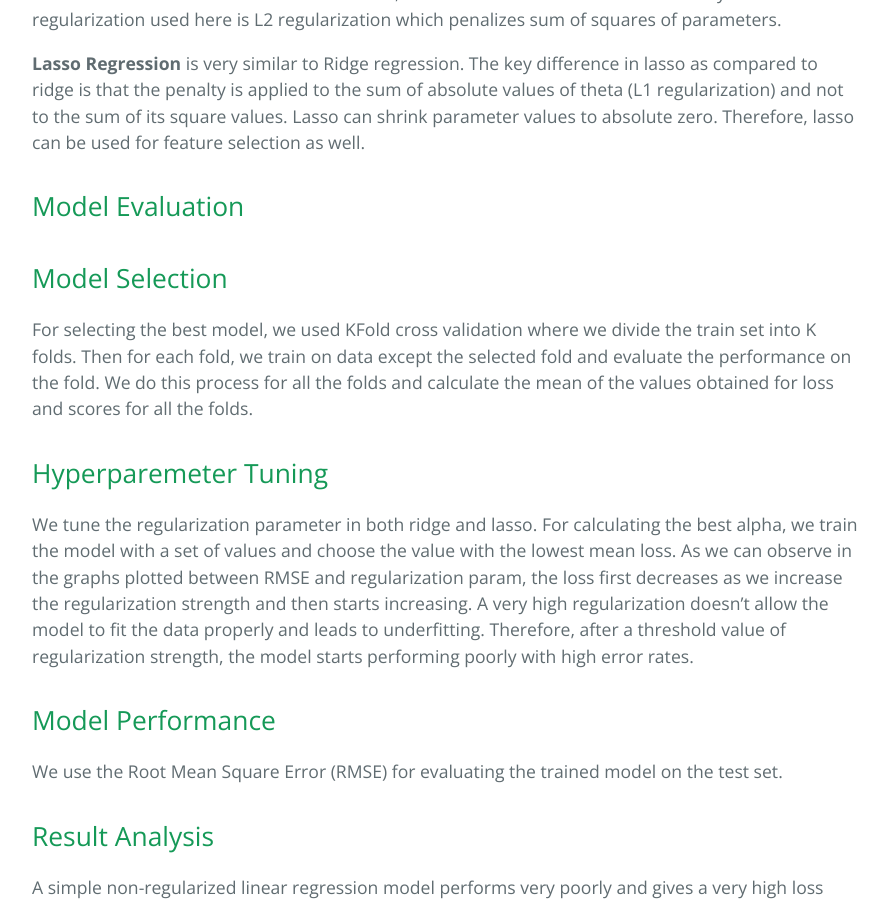
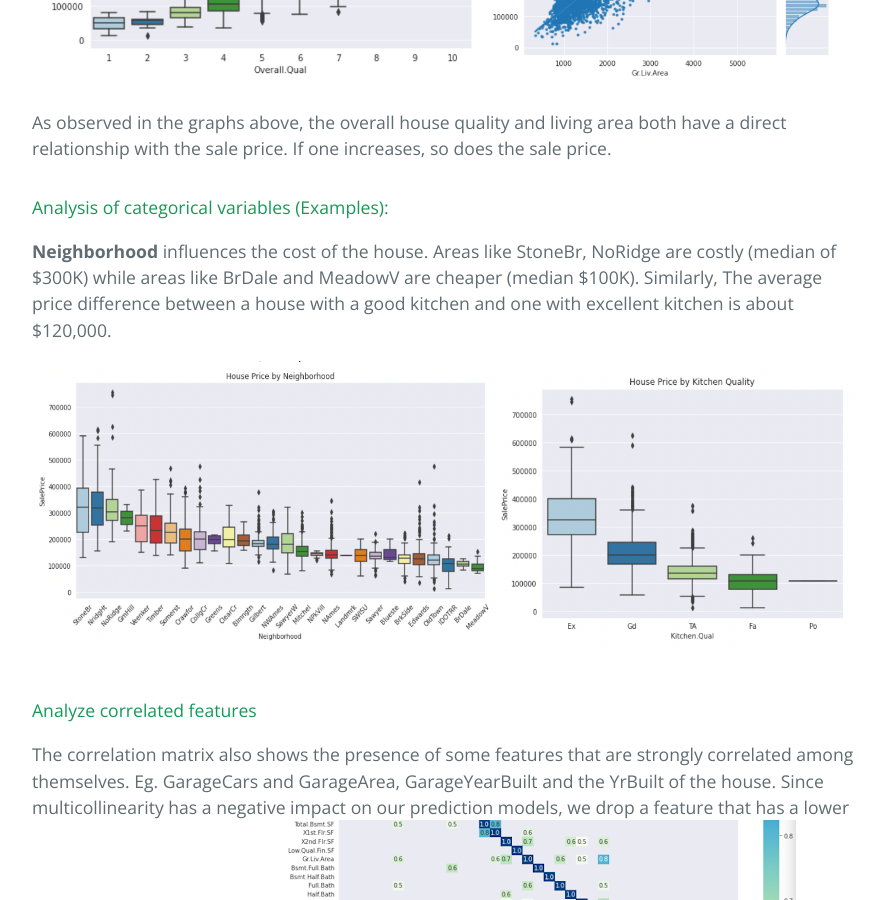
Before and after one commit to shrutipatel11/priceRecommentation, a Jekyll site: the page built from docs/index.md, in a window 1280 px wide and 900 px high, scrolled down 4707 px. Shown: the whole window, without its empty margins (192-1080 px from the left). Built offline with Jekyll 4.4.1, drawn with Linux system fonts in a browser that asks for light colours; some of the changed text lies outside the part shown.

Commit message:
Added all images

```diff
--- a/docs/index.md
+++ b/docs/index.md
@@ -45,10 +48,14 @@ Next we wanted to evaluate numerical features. This is basically to identify whi
 #### Correlation Function
 In this method we used sklearn’s correlation function. It gave us the top 10 features correlated with SalePrice. Some of these features included the overall quality, living area, garage area, number of full bathrooms, year built and the year in which the house was remodeled.
 
+![Correlation Function](./images/correlation_function.png)
+
 #### Feature Elimination
 In the second method we used sklearn’s recursive feature elimination method. It excludes the categorical variables and returns a list of top 10 features that were closely related with the SalePrice attribute.
 
 According to both of our above analyses, the overall quality, living area, number of full baths, cars in the garage and the year of built are some of the most important features in determining the house price.
+
+![Feature Elimination](./images/feature_elimination.png)
 
 As observed in the graphs above, the overall house quality and living area both have a direct relationship with the sale price. If one increases, so does the sale price.
 
@@ -56,9 +63,12 @@ As observed in the graphs above, the overall house quality and living area both
 #### Analysis of categorical variables (Examples):
 **Neighborhood** influences the cost of the house. Areas like StoneBr, NoRidge are costly (median of $300K) while areas like BrDale and MeadowV are cheaper (median $100K). Similarly, The average price difference between a house with a good kitchen and one with excellent kitchen is about $120,000.
 
+![Categorical Variables](./images/categorical_variables.png)
+
 
 #### Analyze correlated features
 The correlation matrix also shows the presence of some features that are strongly correlated among themselves. Eg. GarageCars and GarageArea, GarageYearBuilt and the YrBuilt of the house. Since multicollinearity has a negative impact on our prediction models, we drop a feature that has a lower correlation with the sale price.
+![Correlated Features](./images/correlated_features.png)
 
 
 ## Feature Engineering
@@ -85,17 +96,22 @@ Optimization methods and gradient descent converge faster on similarly scaled fe
 
 
 ## Model Evaluation
+![Model Eval 1](./images/model_eval1.png)
+![Model Eval 2](./images/model_eval2.png)
+![Model Eval 3](./images/model_eval3.png)
 
-## Model Selection
-For selecting the best model, we used KFold cross validation where we divide the train set into K folds. Then for each fold, we train on data except the selected fold and evaluate the performance on the fold. We do this process for all the folds and calculate the mean of the values obtained for loss and scores for all the folds.
+## KFold cross validation
+We used KFold cross validation where we divide the train set into K folds. For each fold, we train on data except the selected fold and evaluate the performance on the fold. This process is repeated for all the folds. We capture the average loss and scores for all the folds.
 
 
 ## Hyperparemeter Tuning
 We tune the regularization parameter in both ridge and lasso. For calculating the best alpha, we train the model with a set of values and choose the value with the lowest mean loss. As we can observe in the graphs plotted between RMSE and regularization param, the loss first decreases as we increase the regularization strength and then starts increasing. A very high regularization doesn’t allow the model to fit the data properly and leads to underfitting. Therefore, after a threshold value of regularization strength, the model starts performing poorly with high error rates.
+![RMSE](./images/rmse.png)
 
 
 ## Model Performance
 We use the Root Mean Square Error (RMSE) for evaluating the trained model on the test set.
+![Model Performance](./images/model_perf.png)
 
 
 ## Result Analysis
```
Also changed, not shown: other parts of docs/index.md (+4 -0 lines), docs/images/cat_va1.png (deleted), docs/images/cat_var2.png (deleted), docs/images/categorical_variables.png (added), docs/images/feat_elimination1.png (deleted), docs/images/feat_elimination2.png (deleted), docs/images/feature_elimination.png (added), docs/images/model_perf.png (added), docs/images/rmse.png (added), docs/images/rmse_lasso.png (deleted), docs/images/rmse_ridge.png (deleted), 2 other files.
